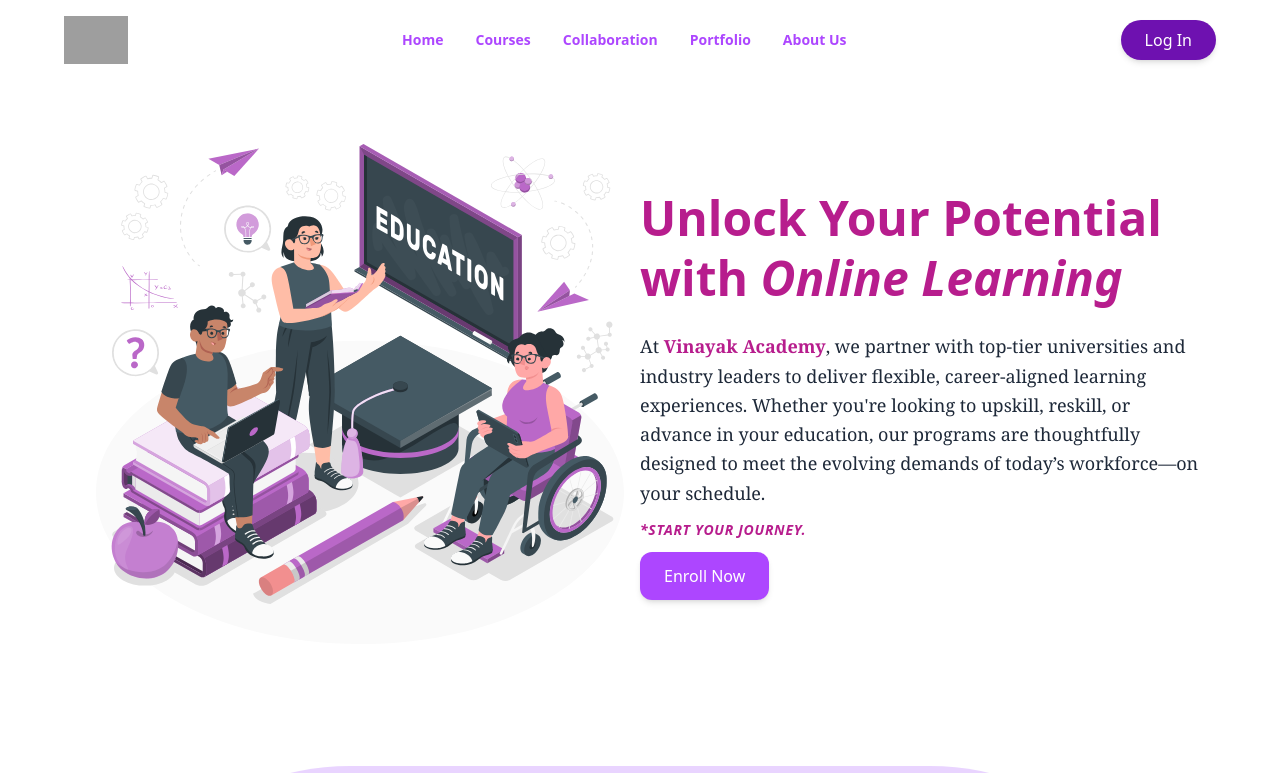
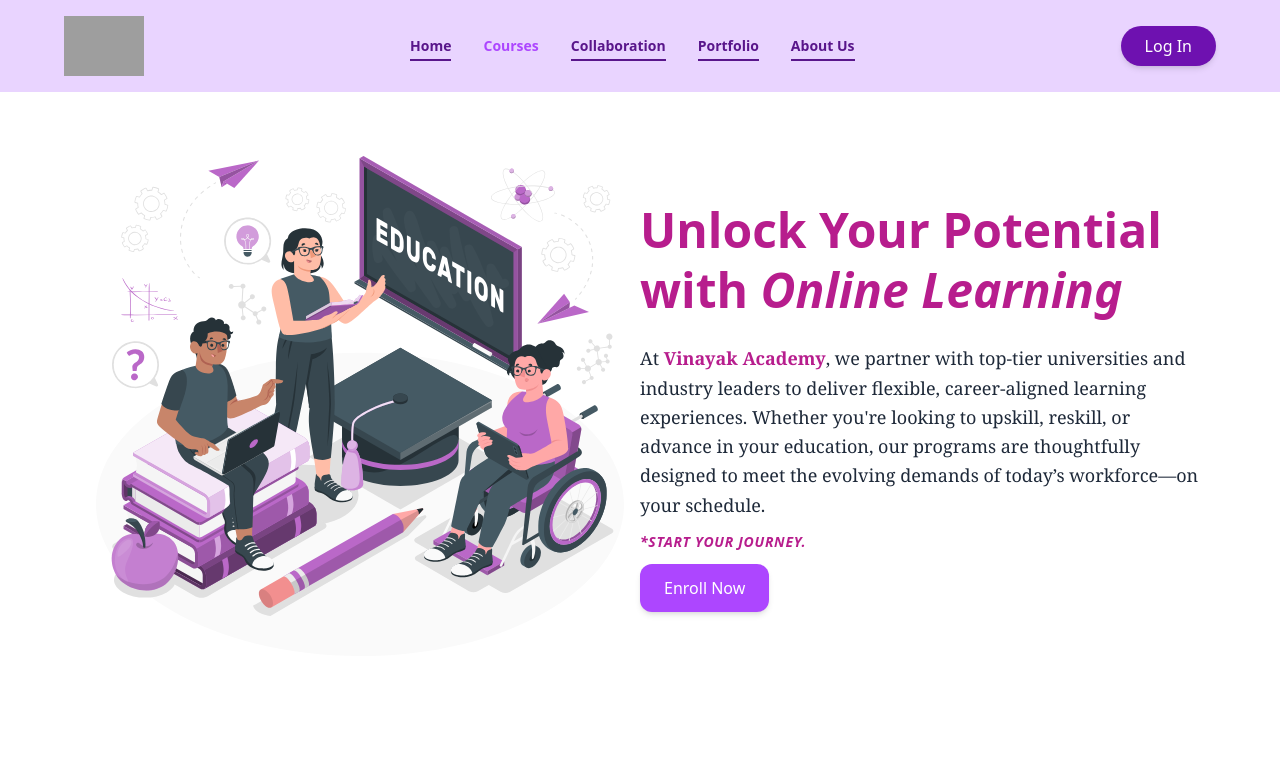
Before and after one commit to SankalpVinayak/VinayakAcademy, a React (Vite) app: page / in a window 1280 px wide. Shown: the top 773 px of the page. Built offline with nearby package versions, Linux system fonts and the light colour scheme; grey boxes are pictures that could not be loaded.

Commit message:
CourseDetails and enhanced earlier components

```diff
--- a/src/App.jsx
+++ b/src/App.jsx
@@ -1,8 +1,8 @@
 import { BrowserRouter as Router, Routes, Route } from 'react-router-dom'
 import Home from './pages/Home'
 import Navbar from './components/Navbar'
-import Courses from './pages/Courses'
 import Footer from './components/Footer'
+import CourseDetails from './pages/CourseDetails'
 
 function App() {
 
@@ -12,7 +12,7 @@ function App() {
         <Navbar />
         <Routes>
           <Route path='/' element={<Home />} />
-          <Route path='/courses' element={<Courses />} />
+          <Route path='/courseDetails' element={<CourseDetails />} />
         </Routes>
         <Footer />
       </Router>
--- a/src/components/Navbar.jsx
+++ b/src/components/Navbar.jsx
@@ -1,39 +1,51 @@
 import { React, useState } from 'react'
-import { Link } from 'react-router-dom'
+import { Link, useLocation } from 'react-router-dom'
 import { Menu, X } from 'lucide-react';
 import VinayakLogo2 from '../assets/VALogo2.svg'
 
 const Navbar = () => {
     const [menuOpen, setMenuOpen] = useState(false);
+    const location = useLocation();
+
 
     const navItems = [
         { label: 'Home', path: '/' },
-        { label: 'Courses', path: '/courses' },
+        { label: 'Courses', path: '/courseDetails' },
         { label: 'Collaboration', path: '/' },
         { label: 'Portfolio', path: '/' },
         { label: 'About Us', path: '/' },
     ];
 
     return (
-        <nav className="bg-white">
+        <nav className="bg-purple-200">
             <div className="max-w-[1200px] mx-auto flex justify-between items-center px-6 py-4">
                 {/* Logo */}
-                <img src={VinayakLogo2} alt="Logo" className="h-12" />
+                <img src={VinayakLogo2} alt="Logo" className="h-15" />
 
                 {/* Desktop Nav */}
-                <ul className="hidden md:flex gap-8 text-sm font-semibold text-purple-500">
-                    {navItems.map((item) => (
-                        <li key={item.path}>
-                            <Link to={item.path} className="hover:text-purple-700 transition duration-200">
-                                {item.label}
-                            </Link>
-                        </li>
-                    ))}
+                <ul className="hidden md:flex gap-8 text-sm font-semibold">
+                    {navItems.map((item) => {
+                        const isActive = location.pathname === item.path;
+                        return (
+                            <li key={item.path}>
+                                <Link
+                                    to={item.path}
+                                    className={`transition duration-200 transform hover:scale-105
+                    ${isActive
+                                            ? 'text-purple-900 font-bold border-b-2 border-purple-900 pb-1'
+                                            : 'text-purple-500 hover:text-purple-700'
+                                        }`}
+                                >
+                                    {item.label}
+                                </Link>
+                            </li>
+                        );
+                    })}
                 </ul>
 
                 {/* Login button (desktop) */}
                 <div className="hidden md:block">
-                    <button className="bg-purple-800 text-white px-6 py-2 rounded-full shadow-md hover:bg-purple-700 transition">
+                    <button className="bg-purple-800 text-white px-6 py-2 rounded-full shadow-md hover:bg-purple-700 transition cursor-pointer">
                         Log In
                     </button>
                 </div>
--- a/src/index.css
+++ b/src/index.css
@@ -1 +1,9 @@
 @import "tailwindcss";
+
+@layer utilities {
+    .stroke-text {
+        -webkit-text-stroke: 1.5px #c026d3;
+        /* Tailwind's pink-600 */
+        color: transparent;
+    }
+}
--- /dev/null
+++ b/src/pages/CourseDetails.jsx
@@ -0,0 +1,61 @@
+import React from 'react'
+
+const courses = {
+    undergraduate: [
+        { title: 'B.A.', fee: '37,400 to 67,200' },
+        { title: 'B.Com.', fee: '42,600' },
+        { title: 'B.B.A.', fee: '64,900 to 100,600' },
+        { title: 'B.Sc.', fee: '88,900' },
+        { title: 'B.C.A.', fee: '90,900 to 1,14,000' },
+        { title: 'B.Lib.', fee: '37,400 to 67,200' },
+        { title: 'B.Com.', fee: '42,600' },
+    ],
+    postgraduate: [
+        { title: 'M.A.', fee: '37,400 to 67,200' },
+        { title: 'M.Com.', fee: '42,600' },
+        { title: 'M.B.A.', fee: '64,900 to 100,600' },
+        { title: 'M.Sc.', fee: '88,900' },
+        { title: 'M.C.A.', fee: '90,900 to 1,14,000' },
+        { title: 'M.Lib.', fee: '37,400 to 67,200' },
+        { title: 'M.Com.', fee: '42,600' },
+    ],
+    diploma: [
+        { title: 'Fire & Safety', fee: '37,400 to 67,200' },
+        { title: 'PGDCA', fee: '42,600' },
+        { title: 'PGDBM', fee: '64,900 to 100,600' },
+        { title: 'Hosp. Mang.', fee: '88,900' },
+        { title: 'Counselling Psycho.', fee: '90,900 to 1,14,000' },
+    ],
+};
+
+const CourseCard = ({ title, fee }) => (
+    <div className="bg-purple-200 rounded-md shadow-md w-40 h-48 flex flex-col justify-between p-4">
+        <h3 className="text-sm font-semibold">{title}</h3>
+        <p className="text-xs">Fee = {fee}</p>
+    </div>
+);
+
+const CourseSection = ({ title, data }) => (
+    <section className="mb-12">
+        <h2 className="text-2xl font-bold mb-4">{title}</h2>
+        <div className="flex flex-wrap justify-center gap-6">
+            {data.map((item, index) => (
+                <CourseCard key={index} title={item.title} fee={item.fee} />
+            ))}
+        </div>
+    </section>
+);
+
+const CourseDetails = () => {
+    return (
+        <div className="px-6 md:px-16 py-12">
+            <h1 className="text-center text-6xl md:text-7xl font-extrabold text-purple-400 stroke-text mb-12">Courses</h1>
+
+            <CourseSection title="Under-Graduate Courses" data={courses.undergraduate} />
+            <CourseSection title="Post-Graduate Courses" data={courses.postgraduate} />
+            <CourseSection title="Diploma Courses" data={courses.diploma} />
+        </div>
+    )
+}
+
+export default CourseDetails
```
